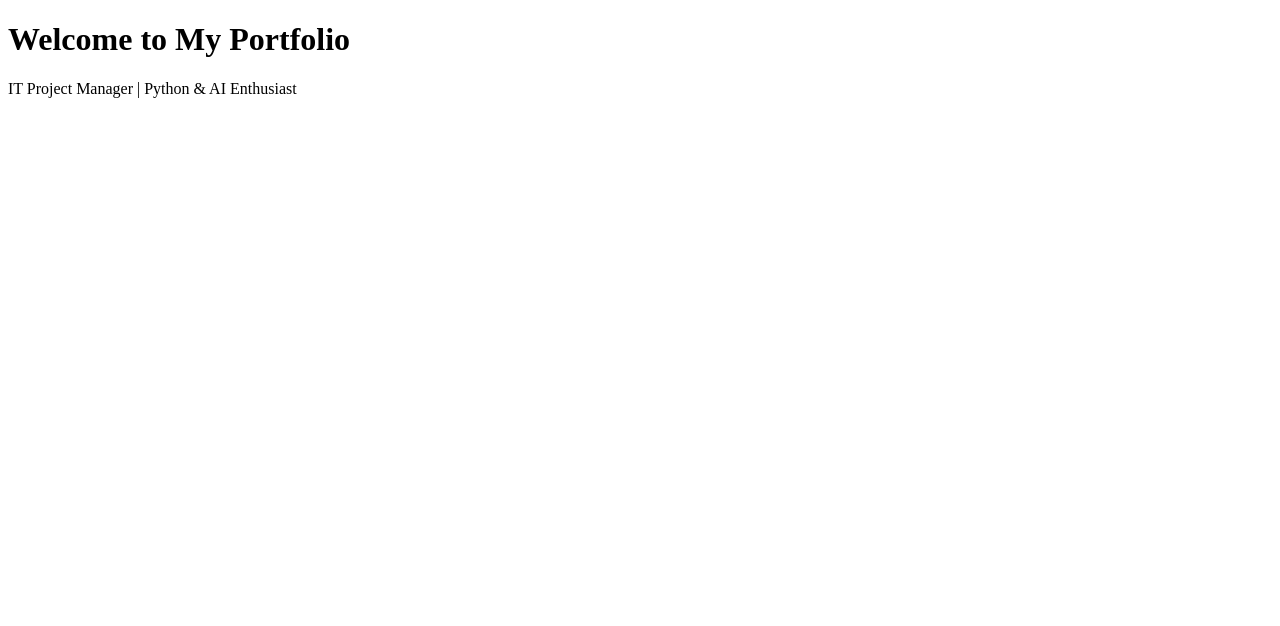
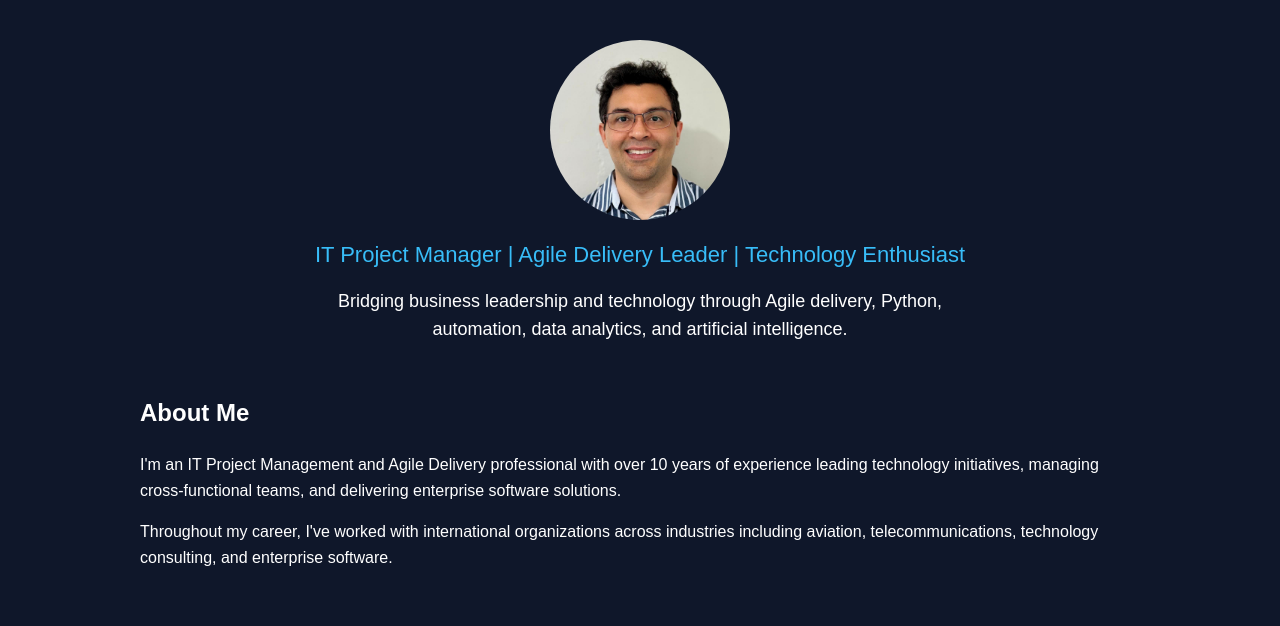
Before and after one commit to lespinoza-dev/personal-portfolio, a Flask app: page / in a window 1280 px wide. Shown: the top 626 px of the page. Run offline with Flask 3, Linux system fonts and the light colour scheme.

Commit message:
Add portfolio hero section and profile photo

```diff
--- /dev/null
+++ b/static/css/styles.css
@@ -0,0 +1,49 @@
+/* General page styling */
+body {
+    background-color: #0f172a;
+    color: white;
+    font-family: Arial, sans-serif;
+    margin: 0;
+}
+
+/* Hero section */
+.hero {
+    text-align: center;
+    padding: 40px 40px 10px;
+}
+
+/* Name */
+.hero h1 {
+    font-size: 48px;
+}
+
+/* Professional headline */
+.professional-title {
+    color: #38bdf8;
+    font-size: 22px;
+    font-weight: 400;
+}
+
+/* Hero introduction */
+.hero p {
+    font-size: 18px;
+    max-width: 700px;
+    margin: 10px auto;
+    line-height: 1.6;
+}
+
+/* Profile picture */
+.profile-photo {
+    width: 180px;
+    height: 180px;
+    border-radius: 50%;
+    object-fit: cover;
+}
+
+/* About Me section */
+#about {
+    padding: 10px 40px 40px;
+    max-width: 1000px;
+    margin: auto;
+    line-height: 1.6;
+}
--- a/templates/index.html
+++ b/templates/index.html
@@ -1,11 +1,48 @@
 <!DOCTYPE html>
 <html lang="en">
 <head>
+    <link rel="stylesheet" href="{{ url_for('static', filename='css/styles.css') }}">
     <meta charset="UTF-8">
     <title>My Personal Portfolio</title>
 </head>
 <body>
-    <h1>Welcome to My Portfolio</h1>
-    <p>IT Project Manager | Python & AI Enthusiast</p>
+    <main>
+        <section id="home" class="hero">
+            <img
+                src="{{ url_for('static', filename='images/profile.jpg') }}"
+                alt="Professional portrait of Luis Espinoza"
+                class="profile-photo"
+            >
+
+
+            <h2 class="professional-title">
+                IT Project Manager | Agile Delivery Leader | Technology Enthusiast
+            </h2>
+
+            <p>
+                Bridging business leadership and technology through
+                Agile delivery, Python, automation, data analytics,
+                and artificial intelligence.
+            </p>
+        </section>
+        <section id="about">
+
+            <h2>About Me</h2>
+
+            <p>
+                I'm an IT Project Management and Agile Delivery professional
+                with over 10 years of experience leading technology initiatives,
+                managing cross-functional teams, and delivering enterprise
+                software solutions.
+            </p>
+
+            <p>
+                Throughout my career, I've worked with international organizations
+                across industries including aviation, telecommunications,
+                technology consulting, and enterprise software.
+            </p>
+
+        </section>
+    </main>
 </body>
 </html>
```
Also changed, not shown: static/css/style.css (deleted), static/images/profile.JPG (added).
